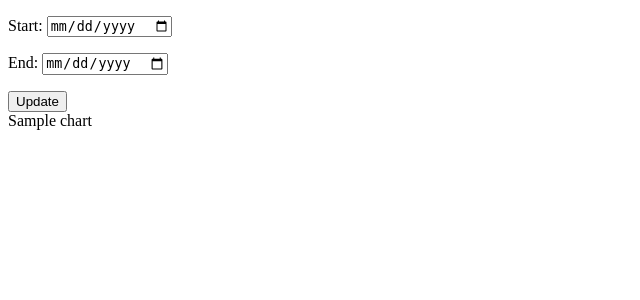
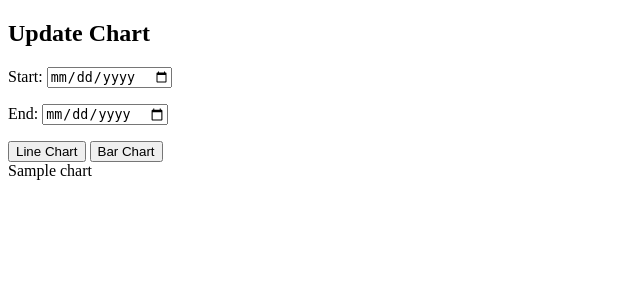
Before and after one commit to Gornstats/django-plotly-demo, a Django app: template core/templates/core/chart.html in a window 1280 px wide. Shown: the top 300 px of the page, without its empty margins (0-640 px from the left). Run offline with Django 4.2, Linux system fonts and the light colour scheme; tables that the repository leaves empty hold one stand-in row (values such as "Sample post"); the template is opened without the code that fills it: values that come from a table or form of the project are taken from there, most other values are stand-ins (such as "Sample title", 1, 10 or a date in 2020); some libraries are stand-ins or nearby versions.

Commit message:
HTMX support for toggling chart types

```diff
--- a/core/templates/core/chart.html
+++ b/core/templates/core/chart.html
@@ -3,8 +3,10 @@
 {% block content %}
 
     <form hx-get="{% url 'chart_update' %}" hx-target="#chart" hx-swap="innerHTML">
+        <h2>Update Chart</h2>
         {{ form.as_p }}
-        <button>Update</button>
+        <input type="submit" name="btn" value="Line Chart">
+        <input type="submit" name="btn" value="Bar Chart">
     </form>
 
     <div id="chart">
--- a/core/urls.py
+++ b/core/urls.py
@@ -2,6 +2,7 @@ from django.urls import path
 from core.views import chart, chart_update, yearly_avg_co2
 
 urlpatterns = [
-    path('', yearly_avg_co2, name='chart'),
+    path('', chart, name='chart'),
     path('update/', chart_update, name='chart_update'),
+    path('bar/', yearly_avg_co2, name='bar'),
 ]
```
Also changed, not shown: core/views.py (+6 -2 lines).
